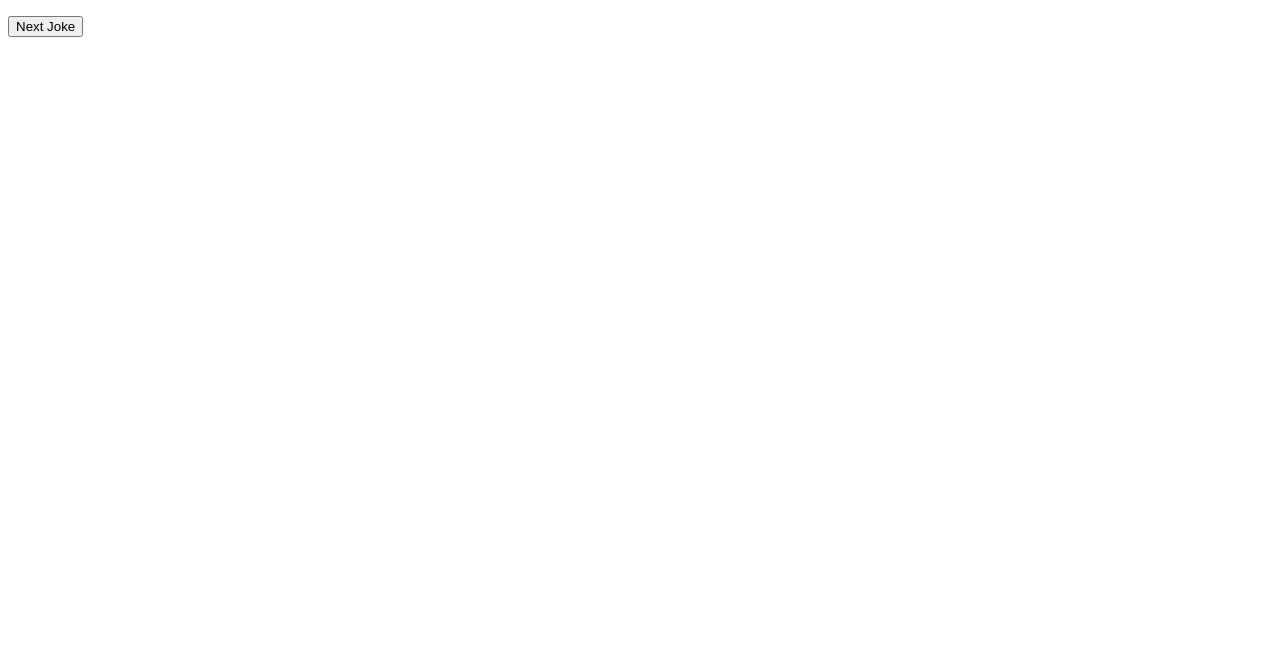
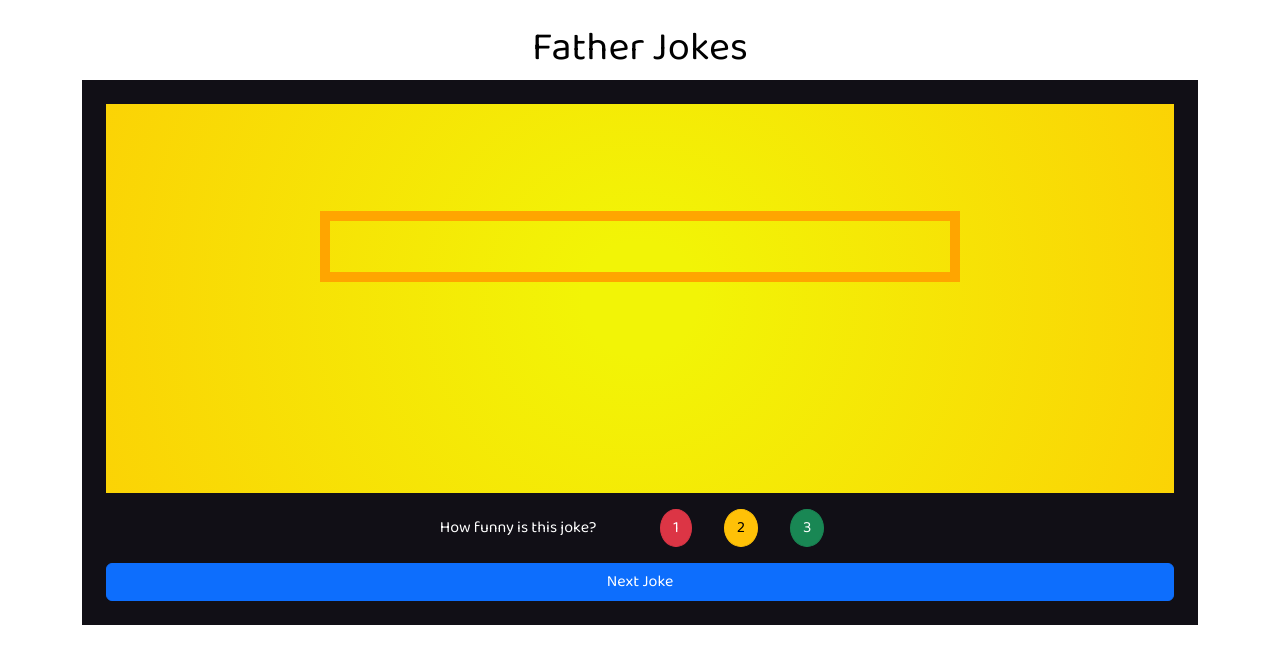
Before and after one commit to DDelgadoD/ITACADEMY-Sprint-5-acudits, a website: page docs/index.html in a window 1280 px wide. Drawn offline with nearby package versions, Linux system fonts and the light colour scheme.

Commit message:
Nivell 1 Complet

```diff
--- /dev/null
+++ b/docs/css/style.css
@@ -0,0 +1,49 @@
+@import url('https://fonts.googleapis.com/css2?family=Baloo+2&display=swap');
+@import url('https://cdn.jsdelivr.net/npm/bootstrap@5.2.2/dist/css/bootstrap.min.css');
+/* This pen */
+body {
+  font-family: 'Baloo 2', cursive;
+  font-size: 16px;
+  color: black;
+  text-rendering: optimizeLegibility;
+  font-weight: initial;
+
+
+}
+
+/* Cards */
+.postcard {
+  flex-wrap: wrap;
+  display: flex;
+  color: #ffffff;
+  background: #110f16;
+}
+
+h1 {
+  margin-bottom: 0.5rem;
+  font-weight: 500;
+  line-height: 1.2;
+}
+
+.postcard-text {
+  padding: 1.5rem;
+  display: flex;
+  flex-direction: column;
+  width:100%
+}
+.joke-box {
+  text-align: justify;
+  min-width:100%;
+  aspect-ratio: 19.2/7;
+  color: black;
+  text-align: center;
+  text-justify: center;
+  background: rgb(242,244,6);
+  background: radial-gradient(circle, rgba(242,244,6,1) 10%, rgba(251,211,5,1) 100%);
+}
+
+.postcard-joke{
+  margin: 10% 20%;
+  padding: 2%;
+  border: 10px solid orange;
+}
--- a/docs/index.html
+++ b/docs/index.html
@@ -1,14 +1,37 @@
 <!DOCTYPE html>
 <html lang="en">
-<head>
-    <meta charset="UTF-8">
-    <meta http-equiv="X-UA-Compatible" content="IE=edge">
-    <meta name="viewport" content="width=device-width, initial-scale=1.0">
+  <head>
+    <meta charset="UTF-8" />
+    <meta http-equiv="X-UA-Compatible" content="IE=edge" />
+    <meta name="viewport" content="width=device-width, initial-scale=1.0" />
+    <link rel="stylesheet" href="./css/style.css" />
     <script src="./src/index.js" defer></script>
     <title>Document</title>
-</head>
-<body>
-    <p id = "joke"></p>
-    <button onclick="getJoke()">Next Joke</button>
-</body>
+  </head>
+  <body>
+    <section class="dark">
+      <div class="container py-4">
+        <h1 class="h1 text-center">Father Jokes</h1>
+        <article class="postcard">
+          <div class="postcard-text">
+            <div class="joke-box">
+              <div class="postcard-joke">
+                <h1 id="joke" ></h1>
+              </div>
+            </div>
+
+            <div class="d-flex justify-content-center my-3">
+              <div class="d-flex align-content-center flex-wrap me-5">How funny is this joke?</div>
+              <button class="btn btn-danger mx-3 rounded-circle" onclick="evaluateJoke(1)">1</button>
+              <button class="btn btn-warning mx-3 rounded-circle" onclick="evaluateJoke(2)">2</button>
+              <button class="btn btn-success mx-3 rounded-circle" onclick="evaluateJoke(3)">3</button>
+            </div>
+            <button class="btn btn-primary" onclick="getJoke()">
+              Next Joke
+            </button>
+          </div>
+        </article>
+      </div>
+    </section>
+  </body>
 </html>
--- a/docs/src/index.js
+++ b/docs/src/index.js
@@ -1,5 +1,4 @@
 "use strict";
-// Getter with fecth
 const urlJoke = 'https://icanhazdadjoke.com/';
 const dataJoke = {
     method: 'GET',
@@ -8,14 +7,32 @@ const dataJoke = {
         'Accept': 'application/json',
     },
 };
+const reportAcudits = [];
 async function fetching(url, data = {}) {
     return await fetch(url, data)
         .then(response => response.json())
         .then(data => data);
 }
+// eslint-disable-next-line @typescript-eslint/no-unused-vars
 async function getJoke() {
-    const joke = (await fetching(urlJoke, dataJoke));
+    const joke = await fetching(urlJoke, dataJoke);
     const jokeDiv = document.getElementById('joke');
     jokeDiv.innerHTML = joke.joke;
 }
+// eslint-disable-next-line @typescript-eslint/no-unused-vars
+function evaluateJoke(score) {
+    const jokeDiv = document.getElementById('joke');
+    if (jokeDiv.innerHTML === '') {
+        console.log('No Joke');
+    }
+    else {
+        const sc = {
+            joke: jokeDiv.innerHTML,
+            score: score,
+            date: new Date().toISOString(),
+        };
+        reportAcudits.push(sc);
+        console.log(reportAcudits);
+    }
+}
 //# sourceMappingURL=index.js.map
--- a/package.json
+++ b/package.json
@@ -1,11 +1,12 @@
 {
   "dependencies": {
+    "bootstrap": "5.2.3",
     "typescript": "^4.9.3"
   },
   "devDependencies": {
+    "@types/node": "^14.11.2",
     "gts": "^3.1.1",
-    "typescript": "^4.9.3",
-    "@types/node": "^14.11.2"
+    "typescript": "^4.9.3"
   },
   "scripts": {
     "lint": "gts lint",
--- a/tsconfig.json
+++ b/tsconfig.json
@@ -7,6 +7,7 @@
   },
   "include": [
     "src/**/*.ts",
+    "*.html",
     "test/**/*.ts"
   ]
 }
```
Also changed, not shown: docs/src/index.d.ts (+8 -0 lines), src/index.ts (+29 -3 lines), docs/img/happy-emoji.png (added), 2 other files.
